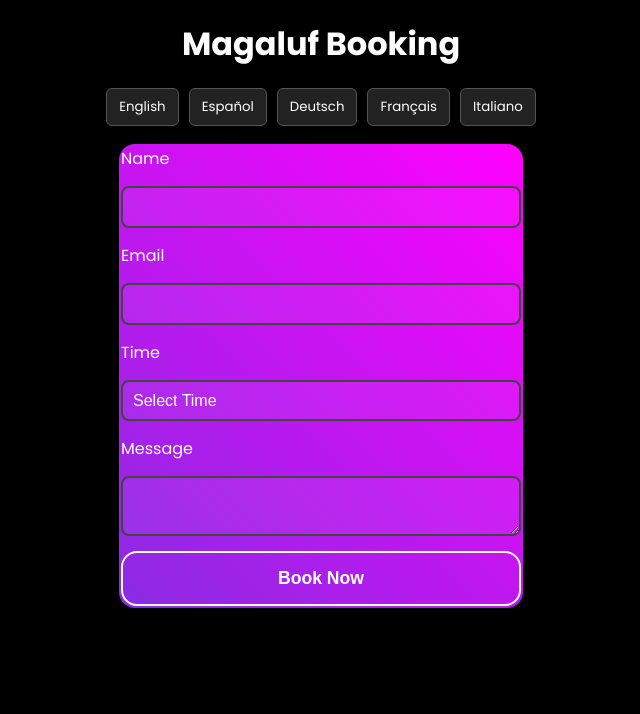
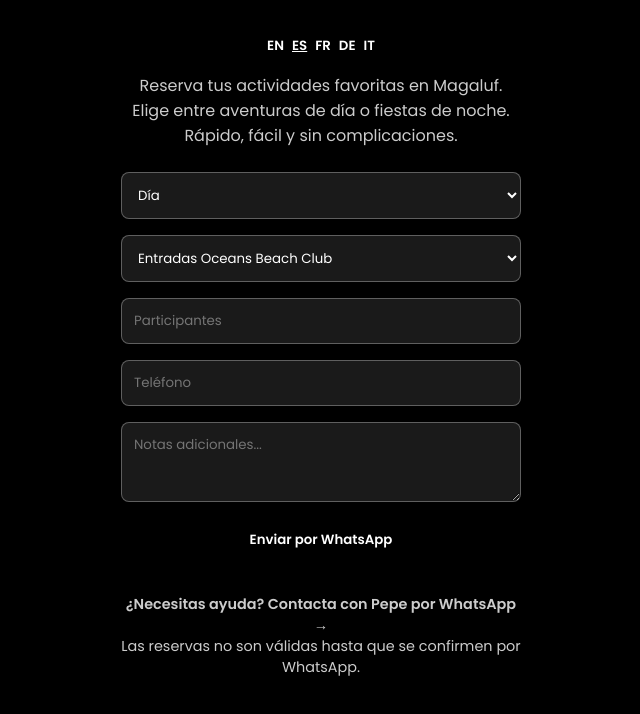
Before and after one commit to BusinessBotss/magalufactivities, a plain HTML site: page index.html in a window 1280 px wide. Shown: the whole page, without its empty margins (319-959 px from the left). Drawn offline with Linux system fonts and the light colour scheme.

Commit message:
Update index.html

```diff
--- a/index.html
+++ b/index.html
@@ -1,257 +1,205 @@
 <!DOCTYPE html>
-<html lang="en">
+<html lang="es">
 <head>
-  <meta charset="UTF-8" />
-  <meta name="viewport" content="width=device-width, initial-scale=1.0" />
-  <title>Magaluf Booking</title>
-  <link href="https://fonts.googleapis.com/css2?family=Poppins :wght@400;700&display=swap" rel="stylesheet" />
+  <meta charset="UTF-8">
+  <meta name="viewport" content="width=device-width, initial-scale=1.0">
+  <title>Reservas Magaluf</title>
+  <!-- Google Fonts -->
+  <link href="https://fonts.googleapis.com/css2?family=Poppins:wght@400;600&display=swap" rel="stylesheet">
   <style>
-    * {
-      margin: 0;
-      padding: 0;
-      box-sizing: border-box;
+    /* Reset & base */
+    * { box-sizing: border-box; margin: 0; padding: 0; }
+    html, body { height: 100%; font-family: 'Poppins', sans-serif; background: #000; color: #fff; }
+    a { color: #fff; text-decoration: none; }
+    button, input, select, textarea { font-family: inherit; }
+
+    /* Layout */
+    .container {
+      width: 90%; max-width: 400px; margin: 2rem auto;
+      display: flex; flex-direction: column; align-items: center;
+      animation: fadeInUp 0.6s ease-out;
+    }
+    nav { margin-bottom: 1rem; }
+    .lang-btn { background: transparent; border: none; color: #fff; margin: 0 4px; font-weight: 600; cursor: pointer; }
+    .lang-btn.active { text-decoration: underline; }
+
+    /* Intro */
+    .intro { opacity: 0.8; text-align: center; margin-bottom: 1.5rem; }
+
+    /* Form */
+    form { width: 100%; display: flex; flex-direction: column; gap: 1rem; }
+    select, input, textarea {
+      background: rgba(255,255,255,0.1);
+      border: 1px solid rgba(255,255,255,0.3);
+      border-radius: 8px;
+      padding: 0.75rem;
+      color: #fff;
+    }
+    textarea { resize: vertical; min-height: 80px; }
+
+    /* Button */
+    .btn {
+      border: none; border-radius: 25px; padding: 0.75rem 1.5rem;
+      background: transparent; color: #fff; font-weight: 600;
+      cursor: pointer; transition: box-shadow 0.3s ease;
+    }
+    .btn:hover {
+      box-shadow: 0 0 8px #ff00cc, 0 0 16px #a100ff;
     }
 
-    body {
-      background: #000;
-      color: #fff;
-      font-family: 'Poppins', sans-serif;
-      display: flex;
-      flex-direction: column;
-      align-items: center;
-      min-height: 100vh;
-      padding: 20px;
-      text-align: center;
-    }
+    /* Footer */
+    footer { margin-top: 2rem; text-align: center; font-size: 0.9rem; opacity: 0.8; }
+    footer a { font-weight: 600; }
 
-    h1 {
-      font-size: 2rem;
-      font-weight: 700;
-      margin-bottom: 20px;
-    }
-
-    .lang-buttons {
-      display: flex;
-      gap: 10px;
-      margin-bottom: 20px;
-    }
-
-    .lang-buttons button {
-      background: #222;
-      color: #fff;
-      border: 1px solid #555;
-      padding: 8px 12px;
-      border-radius: 6px;
-      cursor: pointer;
-      font-family: 'Poppins', sans-serif;
-    }
-
-    form {
-      width: 100%;
-      max-width: 400px;
-      display: flex;
-      flex-direction: column;
-      gap: 15px;
-      opacity: 0;
-      transform: translateY(20px);
-      animation: fadeInUp 0.6s ease-out forwards;
-    }
-
+    /* Animations */
     @keyframes fadeInUp {
-      to {
-        opacity: 1;
-        transform: translateY(0);
-      }
-    }
-
-    label {
-      font-size: 1rem;
-      text-align: left;
-    }
-
-    select,
-    input,
-    textarea {
-      width: 100%;
-      padding: 10px;
-      border: 2px solid #444;
-      border-radius: 8px;
-      background: rgba(255, 255, 255, 0.05);
-      color: #fff;
-      font-size: 1rem;
-      appearance: none;
-      transition: border-color 0.3s;
-    }
-
-    select:focus,
-    input:focus,
-    textarea:focus {
-      border-color: #8a2be2;
-      outline: none;
-    }
-
-    .dropdown {
-      position: relative;
-    }
-
-    .dropdown::after {
-      content: '▼';
-      position: absolute;
-      right: 12px;
-      top: 50%;
-      transform: translateY(-50%);
-      pointer-events: none;
-      color: #888;
-    }
-
-    .btn {
-      padding: 15px 20px;
-      font-size: 1.1rem;
-      font-weight: 700;
-      color: #fff;
-      text-decoration: none;
-      border: 2px solid;
-      border-radius: 16px;
-      background: transparent;
-      cursor: pointer;
-      transition: color 0.3s;
-    }
-
-    .btn::before {
-      content: '';
-      position: absolute;
-      top: -2px;
-      left: -2px;
-      right: -2px;
-      bottom: -2px;
-      border-radius: 16px;
-      background: linear-gradient(45deg, #8a2be2, #ff00ff);
-      z-index: -1;
-      transition: box-shadow 0.3s;
-    }
-
-    .btn:hover {
-      color: #000;
-      background: rgba(255, 255, 255, 0.1);
-    }
-
-    .btn:hover::before {
-      box-shadow: 0 0 10px rgba(138, 43, 226, 0.7),
-                  0 0 20px rgba(255, 0, 255, 0.7);
-    }
-
-    @media (max-width: 500px) {
-      form {
-        padding: 0 10px;
-      }
+      from { opacity: 0; transform: translateY(20px); }
+      to   { opacity: 1; transform: translateY(0); }
     }
   </style>
 </head>
 <body>
-
-  <h1 id="title">Loading...</h1>
-
-  <div class="lang-buttons">
-    <button onclick="changeLanguage('en')">English</button>
-    <button onclick="changeLanguage('es')">Español</button>
-    <button onclick="changeLanguage('de')">Deutsch</button>
-    <button onclick="changeLanguage('fr')">Français</button>
-    <button onclick="changeLanguage('it')">Italiano</button>
+  <div class="container">
+    <nav id="lang-switch"></nav>
+    <p class="intro" id="intro-text"></p>
+    <form id="booking-form">
+      <select id="time-category"></select>
+      <select id="activity"></select>
+      <input type="number" id="participants" min="1" required />
+      <input type="tel" id="phone" required />
+      <textarea id="notes"></textarea>
+      <button type="submit" class="btn" id="submit-btn"></button>
+    </form>
+    <footer>
+      <p id="help-text"></p>
+      <p id="disclaimer-text"></p>
+    </footer>
   </div>
 
-  <form id="bookingForm">
-    <label for="name" name="name">Name</label>
-    <input type="text" id="name" name="name" required />
-
-    <label for="email" name="email">Email</label>
-    <input type="email" id="email" name="email" required />
-
-    <label for="time" name="time">Time</label>
-    <select id="time" name="time" required>
-      <option value="">Select Time</option>
-      <option value="day">Day</option>
-      <option value="night">Night</option>
-    </select>
-
-    <label for="message" name="message">Message</label>
-    <textarea id="message" name="message"></textarea>
-
-    <button type="submit" class="btn" id="submitBtn">Book Now</button>
-  </form>
-
   <script>
-    const langContent = {
-      en: {
-        title: "Magaluf Booking",
-        name: "Name",
-        email: "Email",
-        time: "Time",
-        message: "Message",
-        submit: "Book Now"
+    // Data
+    const translations = {
+      EN: {
+        intro: "Book your favorite activities in Magaluf. Choose day adventures or night parties. Fast, easy and hassle-free.",
+        time: { day: "Day", night: "Night" },
+        activities: { day: ["Oceans Beach Club Tickets","Jetski Rental","Boat Party","Boat Rentals","Quad Rental"], night: ["Pirates Adventure","Gringo's Bingo","MCP Pass"] },
+        participants: "Participants", phone: "Phone", notes: "Additional notes...",
+        submit: "Send via WhatsApp",
+        help: "Need help? Contact Pepe on WhatsApp →",
+        disclaimer: "Bookings are not valid until confirmed via WhatsApp."
       },
-      es: {
-        title: "Reserva en Magaluf",
-        name: "Nombre",
-        email: "Correo electrónico",
-        time: "Horario",
-        message: "Mensaje",
-        submit: "Reservar ahora"
+      ES: {
+        intro: "Reserva tus actividades favoritas en Magaluf. Elige entre aventuras de día o fiestas de noche. Rápido, fácil y sin complicaciones.",
+        time: { day: "Día", night: "Noche" },
+        activities: { day: ["Entradas Oceans Beach Club","Alquiler de Jetski","Fiesta en Barco","Alquiler de Barco","Alquiler de Quad"], night: ["Pirates Adventure","Bingo de Gringo's","MCP Pass"] },
+        participants: "Participantes", phone: "Teléfono", notes: "Notas adicionales...",
+        submit: "Enviar por WhatsApp",
+        help: "¿Necesitas ayuda? Contacta con Pepe por WhatsApp →",
+        disclaimer: "Las reservas no son válidas hasta que se confirmen por WhatsApp."
       },
-      de: {
-        title: "Buchen in Magaluf",
-        name: "Name",
-        email: "E-Mail",
-        time: "Zeit",
-        message: "Nachricht",
-        submit: "Jetzt buchen"
+      FR: {
+        intro: "Réservez vos activités préférées à Magaluf. Choisissez aventures de jour ou fêtes de nuit. Rapide, facile et sans tracas.",
+        time: { day: "Jour", night: "Nuit" },
+        activities: { day: ["Billets Oceans Beach Club","Location de Jetski","Fête en Bateau","Location de Bateau","Location de Quad"], night: ["Pirates Adventure","Bingo de Gringo's","Pass MCP"] },
+        participants: "Participants", phone: "Téléphone", notes: "Notes supplémentaires...",
+        submit: "Envoyer via WhatsApp",
+        help: "Besoin d'aide ? Contactez Pepe sur WhatsApp →",
+        disclaimer: "Les réservations ne sont valables qu'après confirmation via WhatsApp."
       },
-      fr: {
-        title: "Réservation à Magaluf",
-        name: "Nom",
-        email: "Adresse e-mail",
-        time: "Heure",
-        message: "Message",
-        submit: "Réserver maintenant"
+      DE: {
+        intro: "Buche deine Lieblingsaktivitäten in Magaluf. Wähle Tagesabenteuer oder Nachtpartys. Schnell, einfach und reibungslos.",
+        time: { day: "Tag", night: "Nacht" },
+        activities: { day: ["Oceans Beach Club Tickets","Jetski Verleih","Bootsparty","Bootsverleih","Quad Verleih"], night: ["Pirates Adventure","Gringo's Bingo","MCP Pass"] },
+        participants: "Teilnehmer", phone: "Telefon", notes: "Zusätzliche Notizen...",
+        submit: "Per WhatsApp senden",
+        help: "Brauchen Sie Hilfe? Kontaktieren Sie Pepe per WhatsApp →",
+        disclaimer: "Reservierungen sind erst nach Bestätigung über WhatsApp gültig."
       },
-      it: {
-        title: "Prenota a Magaluf",
-        name: "Nome",
-        email: "Email",
-        time: "Orario",
-        message: "Messaggio",
-        submit: "Prenota ora"
+      IT: {
+        intro: "Prenota le tue attività preferite a Magaluf. Scegli avventure diurne o feste notturne. Veloce, facile e senza problemi.",
+        time: { day: "Giorno", night: "Notte" },
+        activities: { day: ["Biglietti Oceans Beach Club","Noleggio Jetski","Festa in Barca","Noleggio Barca","Noleggio Quad"], night: ["Pirates Adventure","Gringo's Bingo","MCP Pass"] },
+        participants: "Partecipanti", phone: "Telefono", notes: "Note aggiuntive...",
+        submit: "Invia via WhatsApp",
+        help: "Hai bisogno di aiuto? Contatta Pepe su WhatsApp →",
+        disclaimer: "Le prenotazioni non sono valide fino a conferma via WhatsApp."
       }
     };
+    const whatsappNumber = "34620618465";
 
-    function changeLanguage(lang) {
-      document.documentElement.lang = lang;
-      updateTexts(lang);
+    // Elements
+    const langSwitch = document.getElementById('lang-switch');
+    const introText = document.getElementById('intro-text');
+    const timeCategory = document.getElementById('time-category');
+    const activity = document.getElementById('activity');
+    const participants = document.getElementById('participants');
+    const phone = document.getElementById('phone');
+    const notes = document.getElementById('notes');
+    const submitBtn = document.getElementById('submit-btn');
+    const helpText = document.getElementById('help-text');
+    const disclaimerText = document.getElementById('disclaimer-text');
+
+    let currentLang = localStorage.getItem('lang') || 'ES';
+
+    // Init language buttons
+    Object.keys(translations).forEach(code => {
+      const btn = document.createElement('button');
+      btn.textContent = code;
+      btn.className = 'lang-btn';
+      btn.onclick = () => setLanguage(code);
+      langSwitch.appendChild(btn);
+    });
+
+    function setLanguage(lang) {
+      currentLang = lang;
+      localStorage.setItem('lang', lang);
+      updateUI();
     }
 
-    function updateTexts(lang) {
-      document.getElementById("title").textContent = langContent[lang].title;
-
-      document.querySelector("label[name='name']").textContent = langContent[lang].name;
-      document.querySelector("label[name='email']").textContent = langContent[lang].email;
-      document.querySelector("label[name='time']").textContent = langContent[lang].time;
-      document.querySelector("label[name='message']").textContent = langContent[lang].message;
-      document.getElementById("submitBtn").textContent = langContent[lang].submit;
+    function updateUI() {
+      const t = translations[currentLang];
+      // Highlight
+      document.querySelectorAll('.lang-btn').forEach(b => b.classList.toggle('active', b.textContent === currentLang));
+      // Intro text
+      introText.textContent = t.intro;
+      // Time category options
+      timeCategory.innerHTML = '';
+      Object.entries(t.time).forEach(([key,label]) => {
+        const opt = document.createElement('option'); opt.value = key; opt.textContent = label;
+        timeCategory.appendChild(opt);
+      });
+      // Activities
+      updateActivities();
+      // Placeholders & button
+      participants.placeholder = t.participants;
+      phone.placeholder = t.phone;
+      notes.placeholder = t.notes;
+      submitBtn.textContent = t.submit;
+      helpText.innerHTML = `<a href='https://wa.me/${whatsappNumber}' target='_blank'>${t.help}</a>`;
+      disclaimerText.textContent = t.disclaimer;
     }
 
-    window.onload = () => {
-      const defaultLang = navigator.language.split('-')[0] || 'en';
-      if (defaultLang in langContent) {
-        changeLanguage(defaultLang);
-      } else {
-        changeLanguage('en');
-      }
+    function updateActivities() {
+      const t = translations[currentLang];
+      const cat = timeCategory.value;
+      activity.innerHTML = '';
+      t.activities[cat].forEach(act => {
+        const opt = document.createElement('option'); opt.value = act; opt.textContent = act;
+        activity.appendChild(opt);
+      });
+    }
+
+    document.addEventListener('DOMContentLoaded', () => {
+      setLanguage(currentLang);
+      timeCategory.onchange = updateActivities;
+    });
+
+    document.getElementById('booking-form').onsubmit = e => {
+      e.preventDefault();
+      const msg = `Hi Pepe! I'd like to book *${activity.value}* (${timeCategory.options[timeCategory.selectedIndex].text}) for *${participants.value}* participants. Phone: ${phone.value}. Notes: ${notes.value || '-'}.`;
+      const url = `https://wa.me/${whatsappNumber}?text=${encodeURIComponent(msg)}`;
+      window.open(url, '_blank');
     };
-
-    document.getElementById("bookingForm").addEventListener("submit", function(e) {
-      e.preventDefault();
-      alert(langContent[document.documentElement.lang].submit + "! Thank you for your booking.");
-      this.reset();
-    });
   </script>
 </body>
 </html>
```
